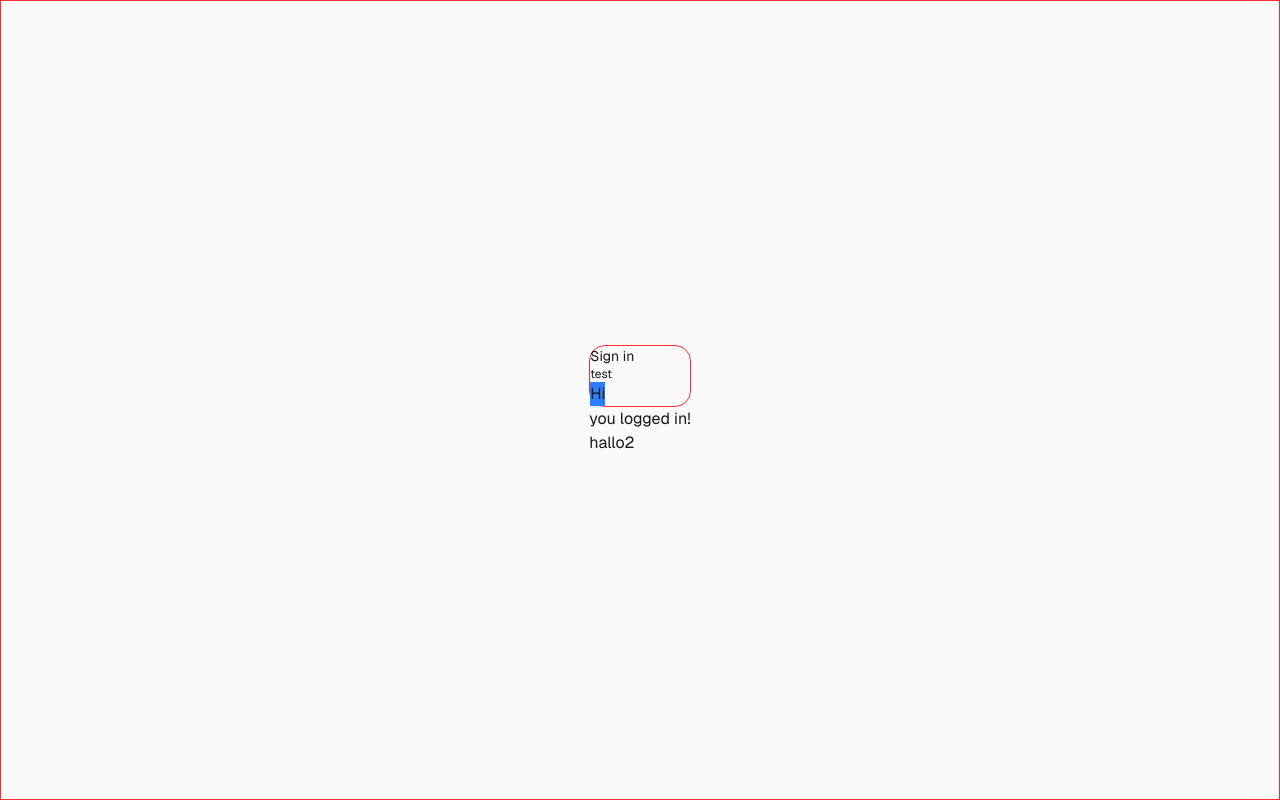
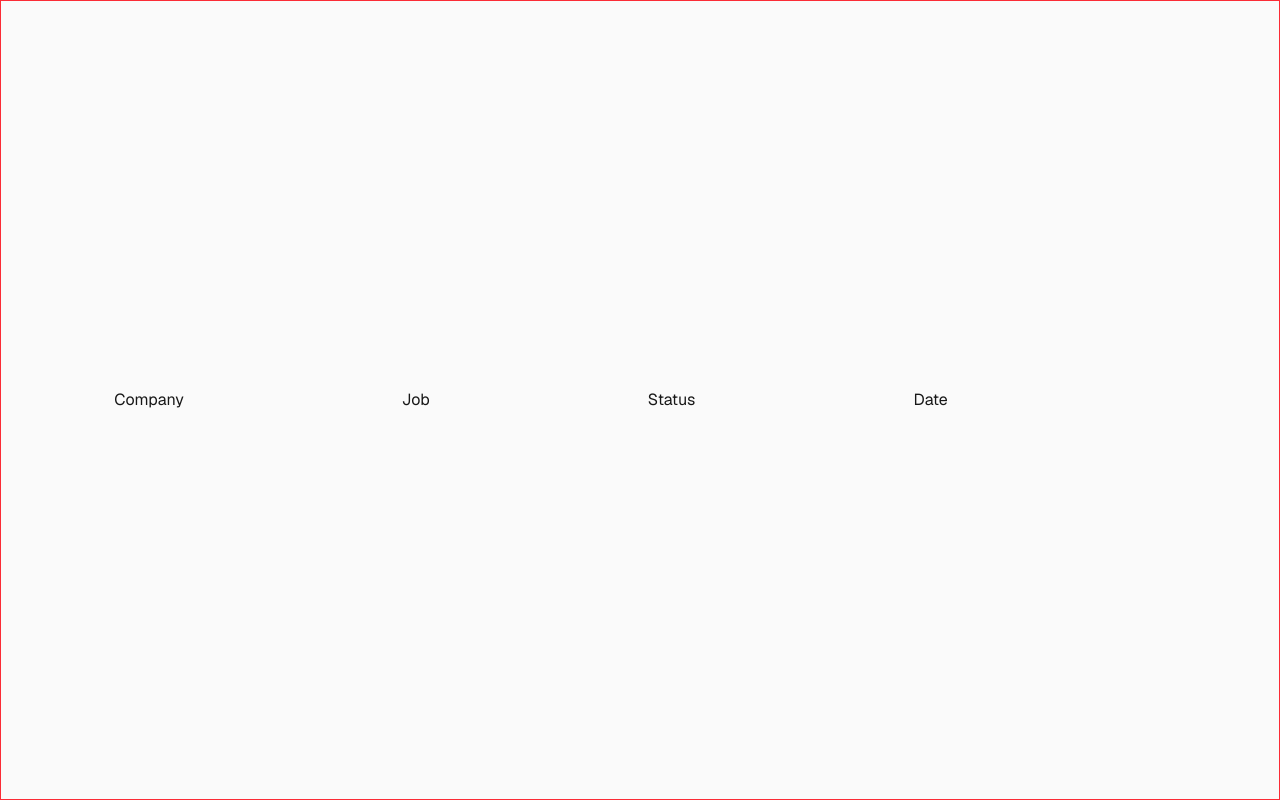
Before and after one commit to Charlie-H7/Application-Tracker, a Next.js app: page / in a window 1280 px wide. Both pictures are taken after a click on the button "Hi". Built offline with nearby package versions, Linux system fonts and the light colour scheme.

Commit message:
Todo: 1.keep session logged in after button click. 2.database integration

```diff
--- a/app/components/ApplicationList.tsx
+++ b/app/components/ApplicationList.tsx
@@ -1,15 +1,39 @@
 /* So this is the meat and potatoes of the project, for right now
 I'm planning on having like a component for both the create and list, this however may be more difficult than anticipated
 
-1. Have the website logged in even after authorizing (on refresh after submmitting)
-2. Be able to submit a job, to a database (supabase).
-3. Reflect that change (if successfully made??)
+1. Have the website logged in even after authorizing (on refresh after submmitting) -> Done {emulated}
+2. Be able to submit a job, to a database (supabase). -> No
+3. Reflect that change (if successfully made??) -> No
 */
 
 export default function ApplicationList(){
     return(
         <div>
-            hallo2
+            {/* Need a way to input a job, (don't worry about connection first)
+                For right now assume you're just inputting data that is to be submitted elsewhere
+
+                Data: I would like to be able to add to an application I'm tracking
+                    - Company: Name
+                    - Job: Title
+                    - Status: At what stage my application is in
+                    - When: Applied
+                    - Link: Hyperlink to the site/where it is
+                    - Comments: (Maybe not sure yet)
+            */}
+
+            {/* Form  {Make flexbox} */}
+            <form action="">
+                <label htmlFor="company">Company</label>
+                <input required type="text" name="company" id="company" />
+                <label htmlFor="job">Job</label>
+                <input type="text" name="job" id="job" />
+                <label htmlFor="status">Status</label>
+                <input type="text" name="status" id="status" />
+                <label htmlFor="date">Date</label>
+                <input type="text" name="date" id="date" />
+                <label htmlFor="Link"></label>
+            </form>
+
         </div>
     )
 }
--- a/app/components/ApplicationShell.tsx
+++ b/app/components/ApplicationShell.tsx
@@ -26,13 +26,16 @@ export default function ApplicationShell(){
     }, [a, b]);
     */
 
-    // useEffect(
-    //     () => {}
+    // useEffect(() => {
+    //         if(!LoggedIn) {
+    //             return(<><AuthComp LoggedIn={LoggedIn} setLoggedIn={setLoggedIn}/></>);
+    //         }
+    //     }
     // )
 
     return(
         <div className="">
-            <AuthComp LoggedIn={LoggedIn} setLoggedIn={setLoggedIn}/>
+            {!LoggedIn && <AuthComp LoggedIn={LoggedIn} setLoggedIn={setLoggedIn}/>}
             {/* need to be able to tell if the login was successful in order to continue/remove auth panel */}
             {/* {loggedInState ? <COMP/> : null (do nothing and wait until logged in)} */}
             { LoggedIn ? (<ApplicationList/>) : null }
--- a/app/components/AuthComp.tsx
+++ b/app/components/AuthComp.tsx
@@ -31,7 +31,7 @@ export default function AuthComp( {LoggedIn, setLoggedIn} : AuthPanelProps ){
                 <div className="text-xs">test</div>
                 <button className="bg-blue-500" onClick={HandleClick}>Hi</button>
             </div>
-            {LoggedIn ? <div>you logged in!</div> : <div>please log in</div>} {/* Conditional rendering in tsx */}
+            {LoggedIn ? <div>you logged in!</div> : null} {/* Conditional rendering in tsx */}
         </div>
     );
 }
```
